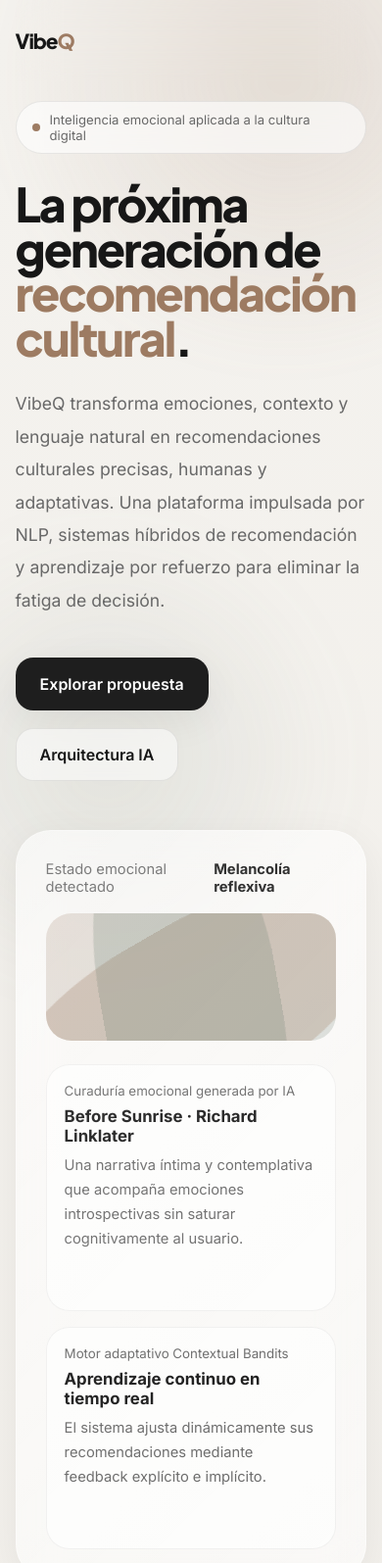
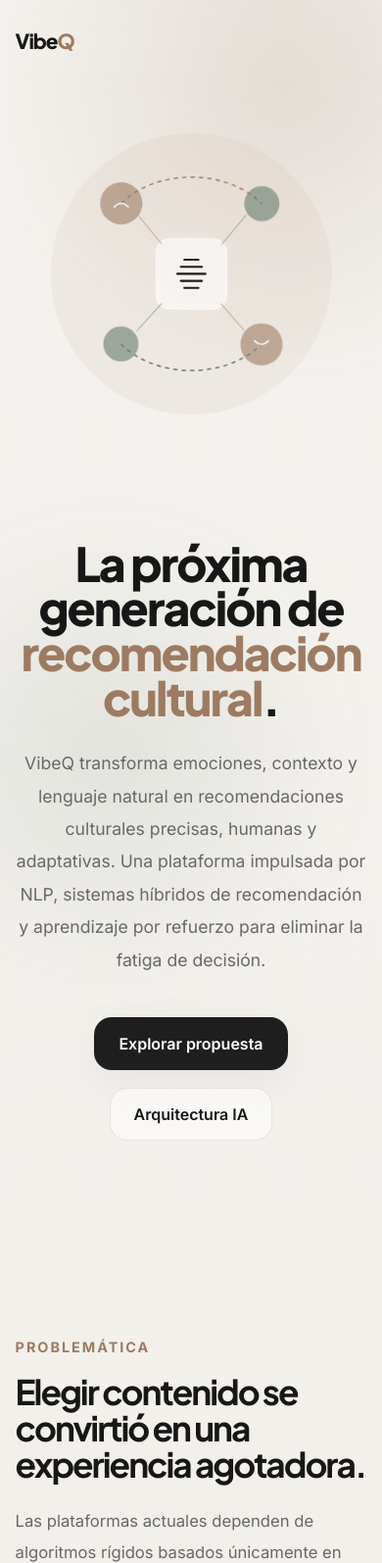
Before and after one commit to jenryEduardoGomezCalvo/landingViveQ, a plain HTML site: page index.html in a window 390 px wide. Shown: the top 1595 px of the page at 98% size. Drawn offline with nearby package versions, Linux system fonts and the light colour scheme.

Commit message:
fix cards inesesarias

```diff
--- a/index.html
+++ b/index.html
@@ -8,7 +8,10 @@
   <link rel="preconnect" href="https://fonts.gstatic.com" crossorigin>
   <link href="https://fonts.googleapis.com/css2?family=Inter:wght@300;400;500;600;700;800&family=Plus+Jakarta+Sans:wght@400;500;600;700;800&display=swap" rel="stylesheet">
 
+  <link href="https://unpkg.com/aos@2.3.1/dist/aos.css" rel="stylesheet">
+
   <style>
+    /* --- TU DISEÑO ORIGINAL (INALTERADO) --- */
     :root {
       --bg: #f4f2ee;
       --surface: rgba(255,255,255,0.58);
@@ -199,99 +202,36 @@
       align-items: center;
     }
 
-    .glass-card {
+    /* --- ESTILOS PARA LA NUEVA IMAGEN CONCEPTUAL FLOTANTE --- */
+    .conceptual-visual {
       width: 100%;
-      max-width: 470px;
-      padding: 30px;
-      border-radius: 36px;
-      background: rgba(255,255,255,0.55);
-      border: 1px solid rgba(255,255,255,0.4);
-      backdrop-filter: blur(22px);
-      box-shadow: var(--shadow);
-      position: relative;
-      overflow: hidden;
+      max-width: 500px;
+      height: auto;
+      /* Aplicamos la animación de flotado */
+      animation: float-illustration 6s ease-in-out infinite;
     }
 
-    .glass-card::before {
-      content: "";
-      position: absolute;
-      inset: 0;
-      background: linear-gradient(135deg, rgba(255,255,255,0.15), transparent);
+    /* Definición de la animación de flotado */
+    @keyframes float-illustration {
+      0% {
+        transform: translateY(0px) rotate(0deg);
+      }
+      50% {
+        transform: translateY(-20px) rotate(1deg); /* Sube 20px y rota levemente */
+      }
+      100% {
+        transform: translateY(0px) rotate(0deg);
+      }
+    }
+
+    /* Pequeño ajuste para asegurar que AOS no corte sombras o elementos flotantes */
+    [data-aos] {
       pointer-events: none;
     }
-
-    .emotion {
-      display: flex;
-      justify-content: space-between;
-      margin-bottom: 18px;
-      color: var(--muted);
-      font-size: 0.92rem;
+    [data-aos].aos-animate {
+      pointer-events: auto;
     }
-
-    .emotion strong {
-      color: var(--text);
-    }
-
-    .wave {
-      height: 130px;
-      border-radius: 26px;
-      background: linear-gradient(135deg, rgba(157,123,98,0.2), rgba(102,122,109,0.2));
-      position: relative;
-      overflow: hidden;
-      margin-bottom: 24px;
-    }
-
-    .wave::before,
-    .wave::after {
-      content: "";
-      position: absolute;
-      width: 140%;
-      height: 140%;
-      left: -20%;
-      border-radius: 45%;
-    }
-
-    .wave::before {
-      background: rgba(157,123,98,0.28);
-      animation: rotate 12s linear infinite;
-      top: 10%;
-    }
-
-    .wave::after {
-      background: rgba(102,122,109,0.22);
-      animation: rotate 18s linear reverse infinite;
-      bottom: -40%;
-    }
-
-    @keyframes rotate {
-      from { transform: rotate(0deg); }
-      to { transform: rotate(360deg); }
-    }
-
-    .recommendation {
-      padding: 18px;
-      border-radius: 24px;
-      background: rgba(255,255,255,0.6);
-      border: 1px solid rgba(0,0,0,0.05);
-      margin-top: 16px;
-    }
-
-    .recommendation small {
-      color: var(--muted);
-      display: block;
-      margin-bottom: 8px;
-    }
-
-    .recommendation h4 {
-      font-size: 1.05rem;
-      margin-bottom: 8px;
-    }
-
-    .recommendation p {
-      color: var(--muted);
-      font-size: 0.92rem;
-      line-height: 1.7;
-    }
+    /* ------------------------------------------------------- */
 
     section {
       padding: 110px 0;
@@ -459,6 +399,15 @@
       .hero {
         grid-template-columns: 1fr;
         padding-top: 20px;
+        text-align: center; /* Centrar texto en móvil */
+      }
+
+      .hero p {
+        margin: 0 auto 42px; /* Centrar párrafo */
+      }
+
+      .hero-actions {
+        justify-content: center; /* Centrar botones */
       }
 
       .nav-links {
@@ -471,6 +420,11 @@
 
       .timeline-item {
         grid-template-columns: 1fr;
+      }
+
+      .visual-wrapper {
+        order: -1; /* Poner la imagen arriba en móvil */
+        margin-bottom: 40px;
       }
     }
   </style>
@@ -489,13 +443,8 @@
       </div>
     </nav>
 
-    <section class="hero">
+    <section class="hero" data-aos="fade-up" data-aos-duration="1000">
       <div>
-        <div class="eyebrow">
-          <div class="dot"></div>
-          Inteligencia emocional aplicada a la cultura digital
-        </div>
-
         <h1>
           La próxima generación de <span>recomendación cultural</span>.
         </h1>
@@ -511,37 +460,44 @@
       </div>
 
       <div class="visual-wrapper">
-        <div class="glass-card">
-          <div class="emotion">
-            <span>Estado emocional detectado</span>
-            <strong>Melancolía reflexiva</strong>
-          </div>
+        <svg class="conceptual-visual" viewBox="0 0 500 500" fill="none" xmlns="http://www.w3.org/2000/svg">
+          <circle cx="250" cy="250" r="200" fill="#d8c3b2" fill-opacity="0.2"/>
 
-          <div class="wave"></div>
+          <path d="M150 150C200 100 300 100 350 150" stroke="#9d7b62" stroke-width="2" stroke-dasharray="6 6"/>
+          <path d="M150 350C200 400 300 400 350 350" stroke="#667a6d" stroke-width="2" stroke-dasharray="6 6"/>
 
-          <div class="recommendation">
-            <small>Curaduría emocional generada por IA</small>
-            <h4>Before Sunrise · Richard Linklater</h4>
-            <p>
-              Una narrativa íntima y contemplativa que acompaña emociones introspectivas sin saturar cognitivamente al usuario.
-            </p>
-          </div>
+          <circle cx="150" cy="150" r="30" fill="#9d7b62" fill-opacity="0.6"/> <circle cx="350" cy="150" r="25" fill="#667a6d" fill-opacity="0.6"/> <circle cx="150" cy="350" r="25" fill="#667a6d" fill-opacity="0.6"/>
+          <circle cx="350" cy="350" r="30" fill="#9d7b62" fill-opacity="0.6"/>
 
-          <div class="recommendation">
-            <small>Motor adaptativo Contextual Bandits</small>
-            <h4>Aprendizaje continuo en tiempo real</h4>
-            <p>
-              El sistema ajusta dinámicamente sus recomendaciones mediante feedback explícito e implícito.
-            </p>
-          </div>
-        </div>
+          <path d="M140 155C140 155 145 150 150 150C155 150 160 155 160 155" stroke="white" stroke-width="2" stroke-linecap="round"/>
+          <path d="M340 345C340 345 345 350 350 350C355 350 360 345 360 345" stroke="white" stroke-width="2" stroke-linecap="round"/>
+
+          <defs>
+            <filter id="glass" x="180" y="180" width="140" height="140" filterUnits="userSpaceOnUse">
+              <feGaussianBlur stdDeviation="5" result="blur"/>
+              <feFlood flood-color="white" flood-opacity="0.3" result="flood"/>
+              <feComposite in="flood" in2="blur" operator="in" result="softLight"/>
+              <feMerge>
+                <feMergeNode in="softLight"/>
+                <feMergeNode in="SourceGraphic"/>
+              </feMerge>
+            </filter>
+          </defs>
+          <rect x="200" y="200" width="100" height="100" rx="20" fill="white" fill-opacity="0.5" filter="url(#glass)" stroke="rgba(255,255,255,0.5)" stroke-width="2"/>
+
+          <path d="M230 250H270M235 240H265M240 230H260M235 260H265M240 270H260" stroke="#171717" stroke-width="3" stroke-linecap="round"/>
+
+          <line x1="175" y1="168" x2="208" y2="208" stroke="#9d7b62" stroke-width="1.5" stroke-opacity="0.5"/>
+          <line x1="328" y1="166" x2="293" y2="208" stroke="#667a6d" stroke-width="1.5" stroke-opacity="0.5"/>
+          <line x1="172" y1="332" x2="208" y2="292" stroke="#667a6d" stroke-width="1.5" stroke-opacity="0.5"/>
+          <line x1="325" y1="330" x2="292" y2="292" stroke="#9d7b62" stroke-width="1.5" stroke-opacity="0.5"/>
+        </svg>
       </div>
     </section>
   </div>
 
   <section id="problema">
-    <div class="container">
-      <div class="section-title">
+    <div class="container" data-aos="fade-up"> <div class="section-title">
         <span>Problemática</span>
         <h2>Elegir contenido se convirtió en una experiencia agotadora.</h2>
       </div>
@@ -551,32 +507,26 @@
       </p>
 
       <div class="stats">
-        <div class="stat">
+        <div class="stat" data-aos="fade-up" data-aos-delay="100">
           <h3>90s</h3>
-          <p>
-            Tiempo promedio antes de abandonar una plataforma por frustración al no encontrar contenido relevante.
-          </p>
+          <p>Timepo promedio antes de abandonar una plataforma por frustración al no encontrar contenido relevante.</p>
         </div>
 
-        <div class="stat">
+        <div class="stat" data-aos="fade-up" data-aos-delay="200">
           <h3>25min</h3>
-          <p>
-            Tiempo perdido explorando manualmente catálogos tradicionales sin recomendaciones emocionales.
-          </p>
+          <p>Tiempo perdido explorando manualmente catálogos tradicionales sin recomendaciones emocionales.</p>
         </div>
 
-        <div class="stat">
+        <div class="stat" data-aos="fade-up" data-aos-delay="300">
           <h3>90%</h3>
-          <p>
-            Reducción potencial del tiempo de decisión utilizando NLP y embeddings semánticos.
-          </p>
+          <p>Reducción potencial del tiempo de decisión utilizando NLP y embeddings semánticos.</p>
         </div>
       </div>
     </div>
   </section>
 
   <section id="solucion">
-    <div class="container">
+    <div class="container" data-aos="fade-up">
       <div class="section-title">
         <span>Solución</span>
         <h2>Un ecosistema cultural impulsado por inteligencia emocional.</h2>
@@ -587,86 +537,70 @@
       </p>
 
       <div class="grid">
-        <div class="card">
+        <div class="card" data-aos="zoom-in-up" data-aos-delay="100">
           <div class="card-number">01</div>
           <h3>NLP Emocional</h3>
-          <p>
-            Análisis semántico avanzado mediante BERT Multilingüe y Sentence-BERT para detectar emociones complejas, intención y contexto psicológico.
-          </p>
+          <p>Análisis semántico avanzado mediante BERT Multilingüe y Sentence-BERT para detectar emociones complejas, intención y contexto psicológico.</p>
         </div>
 
-        <div class="card">
+        <div class="card" data-aos="zoom-in-up" data-aos-delay="200">
           <div class="card-number">02</div>
           <h3>Motor Híbrido</h3>
-          <p>
-            Integración de filtrado colaborativo y filtrado basado en contenido para construir recomendaciones altamente personalizadas.
-          </p>
+          <p>Integración de filtrado colaborativo y filtrado basado en contenido para construir recomendaciones altamente personalizadas.</p>
         </div>
 
-        <div class="card">
+        <div class="card" data-aos="zoom-in-up" data-aos-delay="300">
           <div class="card-number">03</div>
           <h3>Aprendizaje Adaptativo</h3>
-          <p>
-            Contextual Bandits optimiza continuamente las recomendaciones equilibrando exploración y preferencias conocidas.
-          </p>
+          <p>Contextual Bandits optimiza continuamente las recomendaciones equilibrando exploración y preferencias conocidas.</p>
         </div>
 
-        <div class="card">
+        <div class="card" data-aos="zoom-in-up" data-aos-delay="400">
           <div class="card-number">04</div>
           <h3>Curador Cultural IA</h3>
-          <p>
-            Un LLM local genera explicaciones empáticas y narrativas sobre por qué una obra conecta emocionalmente con el usuario.
-          </p>
+          <p>Un LLM local genera explicaciones empáticas y narrativas sobre por qué una obra conecta emocionalmente con el usuario.</p>
         </div>
       </div>
     </div>
   </section>
 
   <section id="tecnologia">
-    <div class="container">
+    <div class="container" data-aos="fade-up">
       <div class="section-title">
         <span>Tecnologías</span>
         <h2>Arquitectura diseñada para inteligencia contextual en tiempo real.</h2>
       </div>
 
       <div class="timeline">
-        <div class="timeline-item">
+        <div class="timeline-item" data-aos="fade-right">
           <strong>NLP</strong>
           <div>
             <h4>Comprensión emocional avanzada</h4>
-            <p>
-              Implementación con Python, spaCy y HuggingFace Transformers utilizando fine-tuning de BERT Multilingüe y embeddings semánticos con Sentence-BERT.
-            </p>
+            <p>Implementación con Python, spaCy y HuggingFace Transformers utilizando fine-tuning de BERT Multilingüe y embeddings semánticos con Sentence-BERT.</p>
           </div>
         </div>
 
-        <div class="timeline-item">
+        <div class="timeline-item" data-aos="fade-left">
           <strong>RecSys</strong>
           <div>
             <h4>Recomendación híbrida</h4>
-            <p>
-              Sistemas de filtrado colaborativo y basado en contenido respaldados por almacenamiento vectorial mediante ChromaDB o PGVector.
-            </p>
+            <p>Sistemas de filtrado colaborativo y basado en contenido respaldados por almacenamiento vectorial mediante ChromaDB o PGVector.</p>
           </div>
         </div>
 
-        <div class="timeline-item">
+        <div class="timeline-item" data-aos="fade-right">
           <strong>RL</strong>
           <div>
             <h4>Contextual Bandits</h4>
-            <p>
-              Algoritmos como LinUCB y Thompson Sampling permiten adaptar las recomendaciones en tiempo real con bajo costo computacional.
-            </p>
+            <p>Algoritmos como LinUCB y Thompson Sampling permiten adaptar las recomendaciones en tiempo real con bajo costo computacional.</p>
           </div>
         </div>
 
-        <div class="timeline-item">
+        <div class="timeline-item" data-aos="fade-left">
           <strong>LLM</strong>
           <div>
             <h4>Curaduría generativa local</h4>
-            <p>
-              Integración de modelos open source como Mistral-7B y LLaMA-3 cuantizados para operación eficiente y privada en servidores locales.
-            </p>
+            <p>Integración de modelos open source como Mistral-7B y LLaMA-3 cuantizados para operación eficiente y privada en servidores locales.</p>
           </div>
         </div>
       </div>
@@ -674,55 +608,52 @@
   </section>
 
   <section id="impacto">
-    <div class="container">
+    <div class="container" data-aos="fade-up">
       <div class="section-title">
         <span>Impacto</span>
         <h2>Más allá de recomendar contenido. Diseñado para bienestar digital.</h2>
       </div>
 
       <div class="grid">
-        <div class="card">
+        <div class="card" data-aos="flip-left" data-aos-delay="100">
           <div class="card-number">Usuario</div>
           <h3>Experiencia emocional personalizada</h3>
-          <p>
-            Las personas reciben recomendaciones alineadas a su estado emocional real y no únicamente a patrones históricos de consumo.
-          </p>
+          <p>Las personas reciben recomendaciones alineadas a su estado emocional real y no únicamente a patrones históricos de consumo.</p>
         </div>
 
-        <div class="card">
+        <div class="card" data-aos="flip-left" data-aos-delay="200">
           <div class="card-number">Creador</div>
           <h3>Curaduría semántica inteligente</h3>
-          <p>
-            Los reseñadores pueden analizar el impacto emocional de sus publicaciones y contribuir activamente al ecosistema cultural.
-          </p>
+          <p>Los reseñadores pueden analizar el impacto emocional de sus publicaciones y contribuir activamente al ecosistema cultural.</p>
         </div>
 
-        <div class="card">
+        <div class="card" data-aos="flip-left" data-aos-delay="300">
           <div class="card-number">Administrador</div>
           <h3>Monitoreo y transparencia IA</h3>
-          <p>
-            Herramientas para supervisar el rendimiento del NLP, métricas de recompensa y latencia de modelos generativos.
-          </p>
+          <p>Herramientas para supervisar el rendimiento del NLP, métricas de recompensa y latencia de modelos generativos.</p>
         </div>
       </div>
     </div>
   </section>
 
-  <div class="container footer">
-    <h2>
-      Cultura, emociones e inteligencia artificial en una sola experiencia.
-    </h2>
+  <div class="container footer" data-aos="fade-up">
+    <h2>Cultura, emociones e inteligencia artificial en una sola experiencia.</h2>
+    <p>VibeQ propone una nueva relación entre las personas y el contenido cultural: más humana, más contextual y significativamente más inteligente.</p>
+    <a href="#" class="btn btn-primary">Propuesta Proyecto 2026</a>
+    <div class="footer-note">VibeQ — Sistema Adaptativo de Recomendación Cultural Basado en Inteligencia Emocional</div>
+  </div>
 
-    <p>
-      VibeQ propone una nueva relación entre las personas y el contenido cultural: más humana, más contextual y significativamente más inteligente.
-    </p>
+  <script src="https://unpkg.com/aos@2.3.1/dist/aos.js"></script>
 
-    <a href="#" class="btn btn-primary">Propuesta Proyecto 2026</a>
-
-    <div class="footer-note">
-      VibeQ — Sistema Adaptativo de Recomendación Cultural Basado en Inteligencia Emocional
-    </div>
-  </div>
+  <script>
+    AOS.init({
+      // Configuraciones globales opcionales:
+      duration: 800, // Duración por defecto de las animaciones (ms)
+      easing: 'ease-out-quad', // Curva de animación
+      once: true, // Si la animación debe ocurrir solo una vez al bajar
+      mirror: false, // Si los elementos deben animarse al salir de la pantalla al subir
+    });
+  </script>
 
 </body>
 </html>
```
